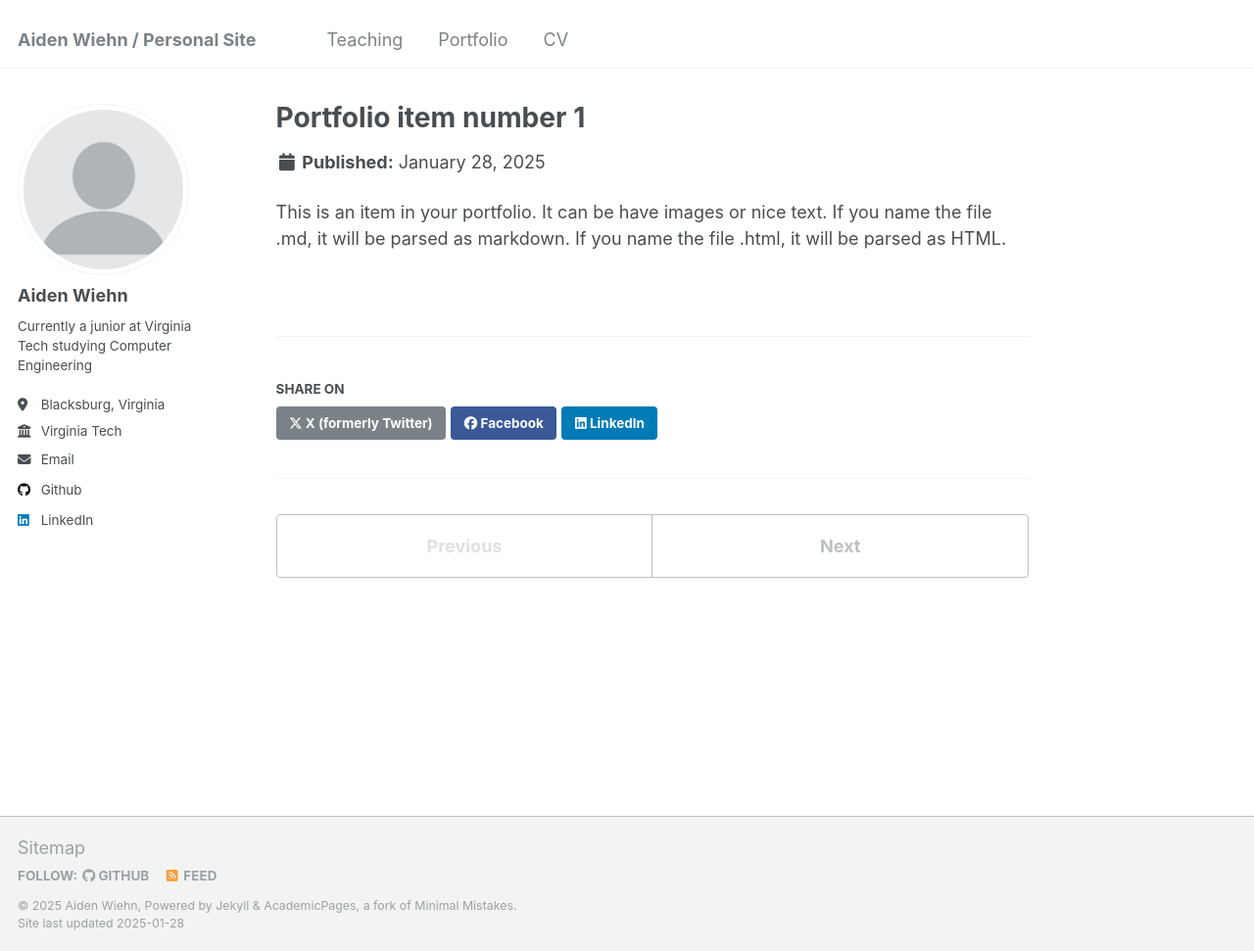
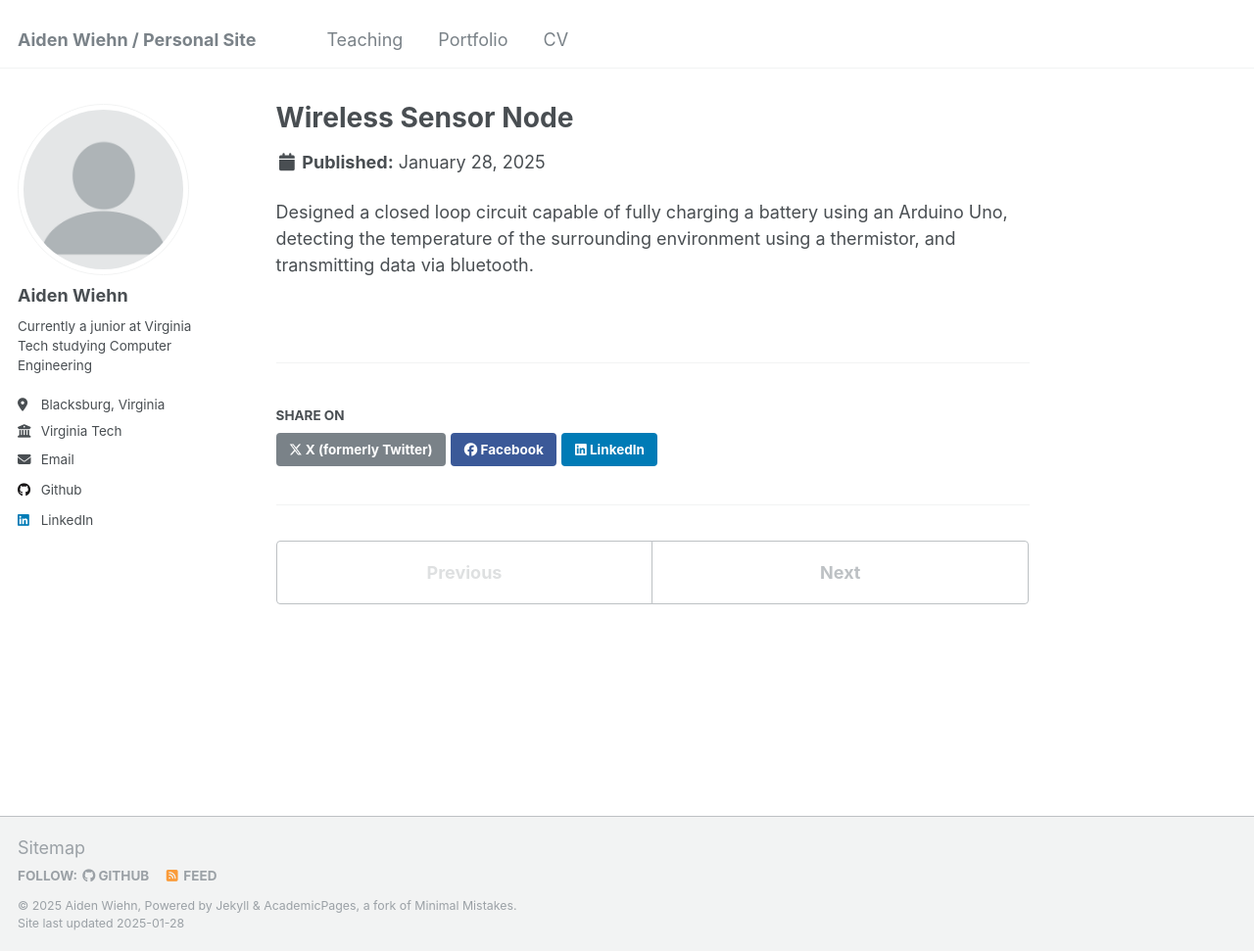
Before and after one commit to aidenwvt/aidenwvt.github.io, a Jekyll site: the page built from _portfolio/portfolio-1.md, in a window 1280 px wide and 971 px high. Shown: the whole window at 98% size. Built offline with Jekyll 4.4.1, drawn with Linux system fonts in a browser that asks for light colours.

Commit message:
Update portfolio-1.md

```diff
--- a/_portfolio/portfolio-1.md
+++ b/_portfolio/portfolio-1.md
@@ -1,7 +1,7 @@
 ---
-title: "Portfolio item number 1"
-excerpt: "Short description of portfolio item number 1<br/><img src='/images/500x300.png'>"
+title: "Wireless Sensor Node"
+excerpt: "The final result of our semester-long product<br/><img src='/images/WSN.png'>"
 collection: portfolio
 ---
 
-This is an item in your portfolio. It can be have images or nice text. If you name the file .md, it will be parsed as markdown. If you name the file .html, it will be parsed as HTML.
+Designed a closed loop circuit capable of fully charging a battery using an Arduino Uno, detecting the temperature of the surrounding environment using a thermistor, and transmitting data via bluetooth.
```
